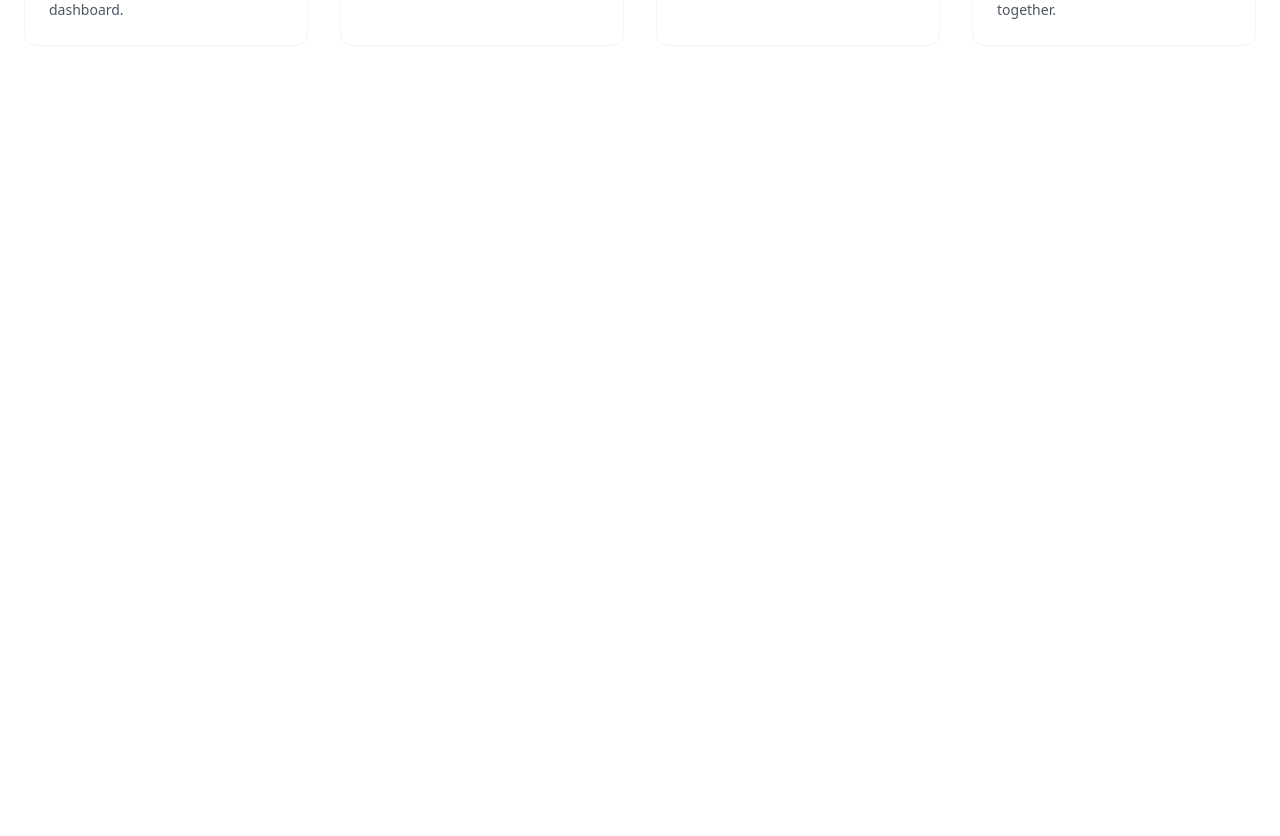
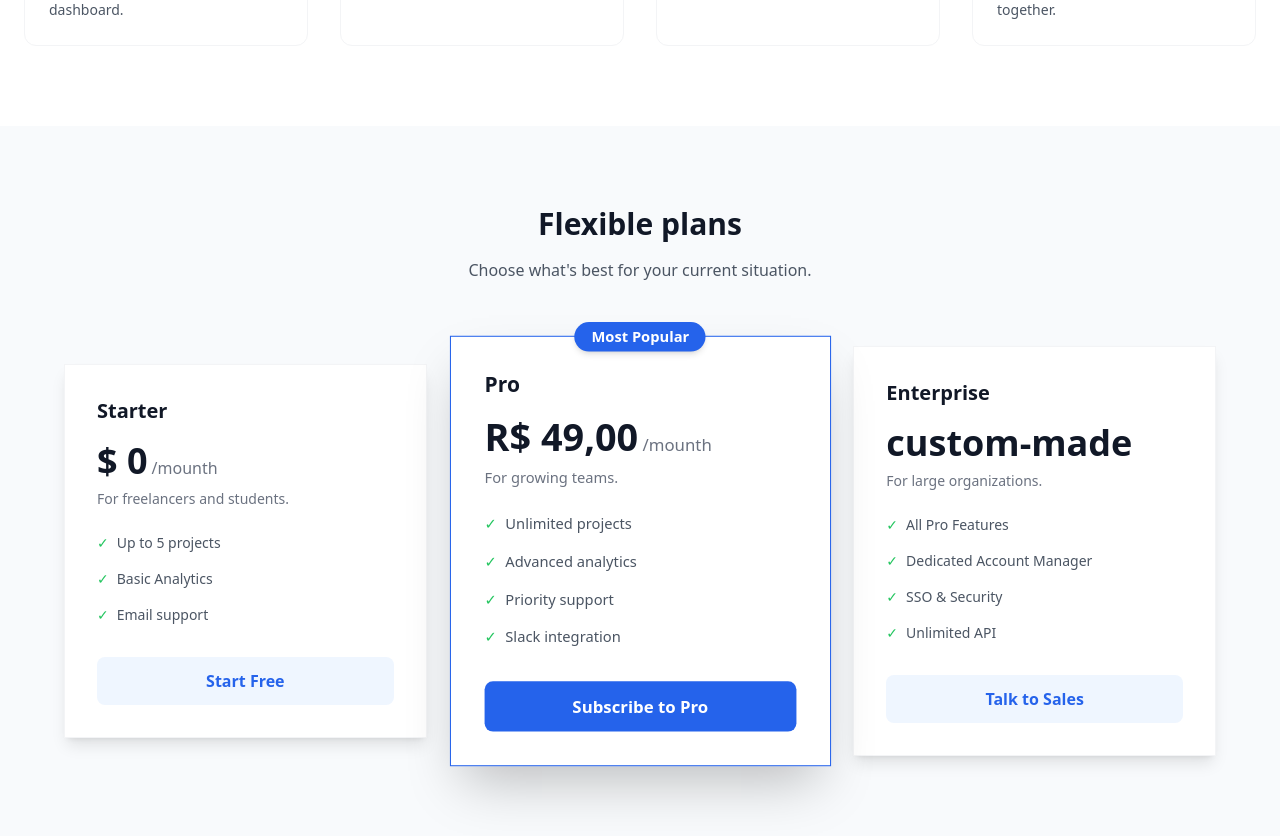
Before and after one commit to Henrique-Jean/project-flowdesk, a React (Vite) app: page / in a window 1280 px wide. Shown: the part 980-1816 px from the top of the page. Before the commit the page ends 1106 px from the top, so only its background shows below. Built offline with nearby package versions, Linux system fonts and the light colour scheme.

Commit message:
feat/Add-Pricing.jsx

```diff
--- a/src/App.jsx
+++ b/src/App.jsx
@@ -1,6 +1,7 @@
 import Header from "./components/header";
 import Hero from "./components/hero";
 import Features from "./components/features";
+import Pricing from "./components/pricing";
 
 function App(){
   return(
@@ -12,6 +13,8 @@ function App(){
 
       <Features />
 
+      <Pricing />
+
     </div>
   )
 }
--- /dev/null
+++ b/src/components/pricing.jsx
@@ -0,0 +1,90 @@
+import Features from "./features";
+
+function Pricing(){
+    const plans = [
+        {
+            name: "Starter",
+            price: "$ 0",
+            period: "/mounth",
+            description: "For freelancers and students.",
+            features: ["Up to 5 projects", "Basic Analytics", "Email support"],
+            buttontext: "Start Free",
+            recommended: false
+        },
+        {
+            name: "Pro",
+            price: "R$ 49,00",
+            period: "/mounth",
+            description: "For growing teams.",
+            features: ["Unlimited projects", "Advanced analytics", "Priority support", "Slack integration"],
+            buttontext: "Subscribe to Pro",
+            recommended: true
+        },
+        {
+            name: "Enterprise",
+            price: "custom-made",
+            period: "",
+            description: "For large organizations.",
+            features: ["All Pro Features", "Dedicated Account Manager", "SSO & Security", "Unlimited API"],
+            buttontext: "Talk to Sales",
+            recommended: false
+        }
+    ]
+
+    return (
+        <section className="py-20 bg-slate-50" id="pricing">
+            <div className="container mx-auto px-6">
+
+                <div className="text-center mb-16">
+                    <h2 className="text-3xl font-bold text-gray-900">Flexible plans</h2>
+                    <p className="mt-4 text-gray-600">Choose what's best for your current situation.
+                    </p>
+                </div>
+
+                <div className="grid md:grid-cols-3 gap-8 max-w-6xl mx-auto items-center">
+                    {plans.map((plan, index) => (
+                        <div key={index}
+                            className={`relative p-8 bg-white rounded-2l transition-all duration-300 border
+                                ${plan.recommended
+                                    ? "border-blue-600 shadow-2xl scale-105 z-10"
+                                    : "border-gray-100 shadow-lg hover:shadow-xl"
+                                }
+                                `}>
+                                {plan.recommended &&(
+                                    <div className="absolute top-0 left-1/2 transform -translate-x-1/2 -translate-y-1/2 bg-blue-600 text-white px-4 py-1 rounded-full text-sm font-bold shadow-md">
+                                        Most Popular
+                                    </div>
+                                )}
+
+                                <h3 className="text-xl font-bold text-gray-900">{plan.name}</h3>
+                                <div className="mt-4 flex items-baseline">
+                                    <span className="text-4xl font-extrabold text-gray-900">{plan.price}</span>
+                                    <span className="text-gray-500 ml-1">{plan.period}</span>
+                                </div>
+                                <p className="mt-2 text-gray-500 text-sm">{plan.description}</p>
+
+                                <ul className="mt-6 space-y-4 mb-8">
+                                    {plan.features.map((features, idx) => (
+                                        <li key={idx} className="flex items-center text-gray-600 text-sm">
+                                            <span className="text-green-500 mr-2">✓</span>
+                                            {features}
+                                        </li>
+                                    )
+                                )}
+                                </ul>
+
+                                <button className={`w-full py-3 rounded-lg font-bold transition-colors
+                                ${plan.recommended
+                                    ? "bg-blue-600 text-white hover:bg-blue-700"
+                                    : "bg-blue-50 text-blue-600 hover:bg-blue-100"
+                                }`}>
+                                    {plan.buttontext}
+                                </button>
+                            </div>
+                ))}
+                </div>
+            </div>
+        </section>
+    )
+}
+export default Pricing
```
